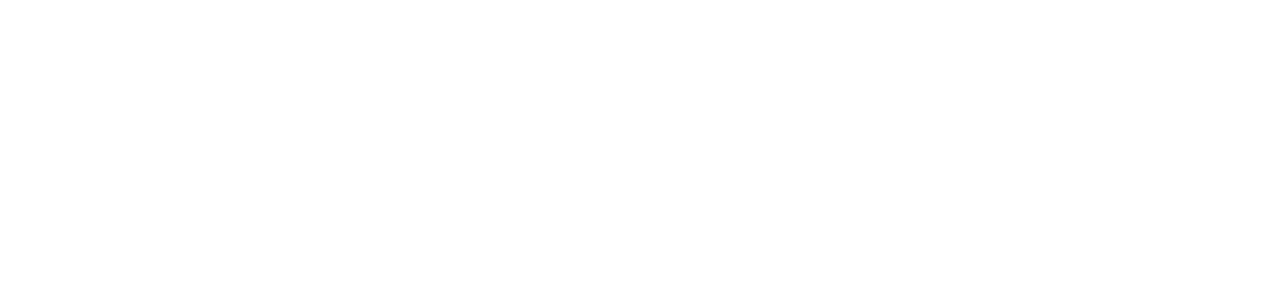
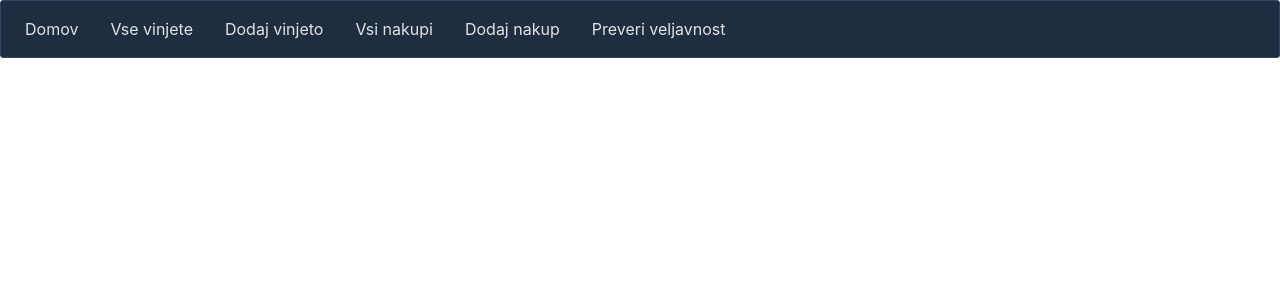
Before and after one commit to matevzsemprimoznik/e-vinjete-frontend, a React (Create React App) app: page / in a window 1280 px wide. Shown: the top 300 px of the page. Built offline with nearby package versions, Linux system fonts and the light colour scheme; the HTML template or start-up script is replaced by a standard one.

Commit message:
Added routes and navigation

```diff
--- a/package.json
+++ b/package.json
@@ -10,6 +10,7 @@
     "@types/node": "^16.11.27",
     "@types/react": "^18.0.5",
     "@types/react-dom": "^18.0.1",
+    "primereact": "^8.0.0-rc.1",
     "react": "^18.0.0",
     "react-dom": "^18.0.0",
     "react-scripts": "5.0.1",
--- a/src/App.tsx
+++ b/src/App.tsx
@@ -1,7 +1,16 @@
 import React from 'react';
+import Navigation from './components/Navigation';
+
+import 'primereact/resources/themes/vela-blue/theme.css'; //theme
+import 'primereact/resources/primereact.min.css'; //core css
+import 'primeicons/primeicons.css';
 
 function App() {
-  return <div className='App'></div>;
+  return (
+    <div className='App'>
+      <Navigation />
+    </div>
+  );
 }
 
 export default App;
--- /dev/null
+++ b/src/components/Navigation.tsx
@@ -0,0 +1,9 @@
+import React from 'react';
+import { Menubar } from 'primereact/menubar';
+import { navigationItems } from '../constants/navigation';
+
+const Navigation = () => {
+  return <Menubar model={navigationItems} />;
+};
+
+export default Navigation;
--- /dev/null
+++ b/src/constants/navigation.ts
@@ -0,0 +1,20 @@
+export const navigationItems = [
+  {
+    label: 'Domov',
+  },
+  {
+    label: 'Vse vinjete',
+  },
+  {
+    label: 'Dodaj vinjeto',
+  },
+  {
+    label: 'Vsi nakupi',
+  },
+  {
+    label: 'Dodaj nakup',
+  },
+  {
+    label: 'Preveri veljavnost',
+  },
+];
```
Also changed, not shown: src/routes.ts (added, +8 -0 lines), 1 other file (tests, documents, lock files or other folders).
